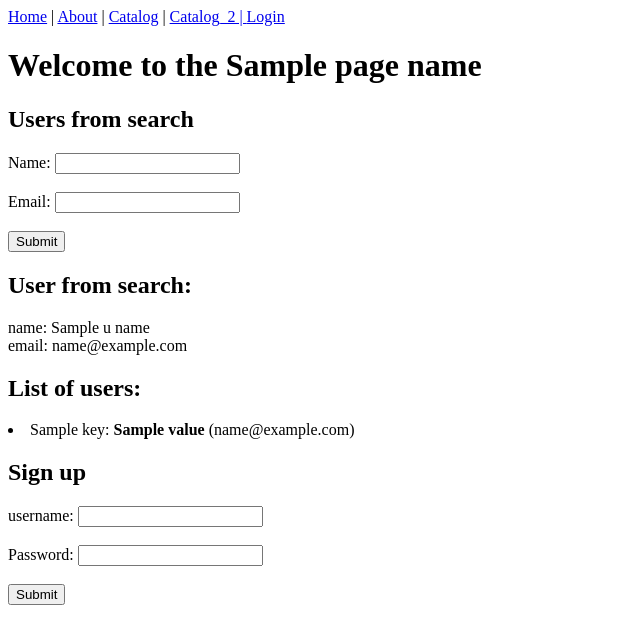
After one commit to sapirshm/SapirArseniWeb, a Flask app: template flaskProject2/templates/assignment9.html in a window 1280 px wide. The commit adds this page. Shown: the top 644 px of the page, without its empty margins (0-640 px from the left). Run offline with Flask 2, Linux system fonts and the light colour scheme; the template is opened without the code that fills it: most values are stand-ins (such as "Sample title", 1, 10 or a date in 2020); parts of the project's set-up code (start-up, migrations or seed data) failed here and were passed over.

Commit message:
assignment9

```diff
--- a/flaskProject2/templates/CV.html
+++ b/flaskProject2/templates/CV.html
@@ -12,6 +12,9 @@
 
 <body>
  {% include('menu.html') %}
+ {% if session.username %}
+            <h2>Hello {{ session.username }}!</h2>
+ {% endif %}
     <div id="GridContainer">
         <div id="item1"> Personal Experience </div>
         <div id="item2">Education Experience</div>
--- /dev/null
+++ b/flaskProject2/templates/assignment9.html
@@ -0,0 +1,52 @@
+<!DOCTYPE html>
+<html lang="en">
+<head>
+    <meta charset="UTF-8">
+    <title>Assignment 9</title>
+</head>
+<body>
+
+  {% include('menu.html') %}
+<h2> Users from search </h2>
+<form action="/assignment9" method="GET">
+        Name: <input name="name" type="text">
+        <br><br>
+        Email: <input name="email" type="email">
+        <br><br>
+        <input type="submit">
+    </form>
+
+{% if u_name %}
+        <h2>User from search:</h2>
+        <p> name: {{ u_name }} <br>
+            email: {{ u_email }}
+        </p>
+    {% endif %}
+  {% if user_list %}
+        <h2>List of users:</h2>
+            {%  for key, value in user_list.items() %}
+            <li>
+                {{ key }}: <b>{{ value.get('name') }}</b> ({{ value.get('email') }})
+            </li>
+            {% endfor %}
+        {% endif %}
+
+
+        <!-- Registration form -->
+        <h2>Sign up</h2>
+        {% if session.username %}
+            <h3>Welcome back {{ session.username }}!</h3>
+            <form action="/logout">
+                <input type="submit" value="Log out">
+            </form>
+        {% else %}
+            <form action="/assignment9" method="POST">
+                username: <input name="username" type="text">
+                <br><br>
+                Password: <input name="password" type="password">
+                <br><br>
+                <input type="submit">
+            </form>
+        {% endif %}
+</body>
+</html>
--- a/flaskProject2/templates/menu.html
+++ b/flaskProject2/templates/menu.html
@@ -1,4 +1,5 @@
 <div class="menu">
     <a href="/CV">CV</a>
     <a href="/assignment8">Assignment 8</a>
+      <a href="/assignment9">Assignment 9</a>
 </div>
```
Also changed, not shown: flaskProject2/app.py (+35 -3 lines), flaskProject2/templates/Assignment8.html (+9 -3 lines).
